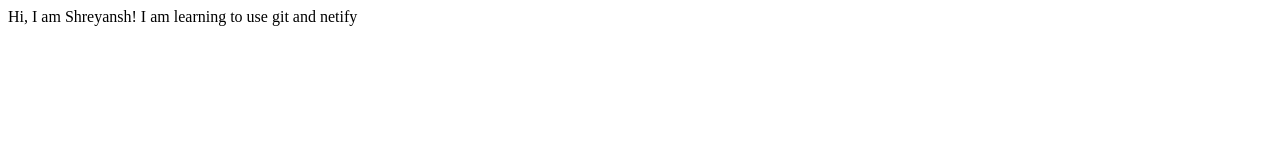
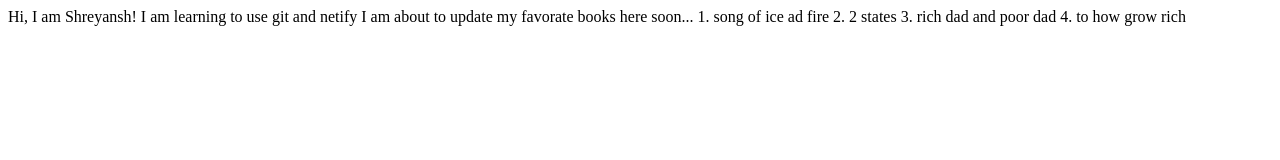
Before and after one commit to Shreyannsh/shreyanshtiwari-portfolio, a plain HTML site: page index.html in a window 1280 px wide. Drawn offline with Linux system fonts and the light colour scheme.

Commit message:
doc: books
books added

```diff
--- a/index.html
+++ b/index.html
@@ -9,5 +9,12 @@
 <body>
     Hi, I am Shreyansh!
     I am learning to use git and netify
+
+    I am about to update my favorate books here soon...
+
+1. song of ice ad fire
+2. 2 states
+3. rich dad and poor dad
+4. to how grow rich
 </body>
 </html>
```
